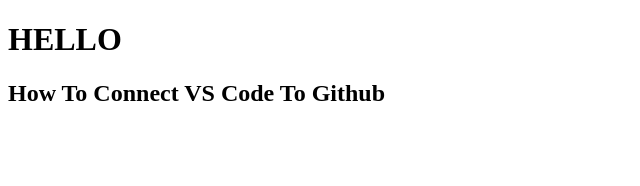
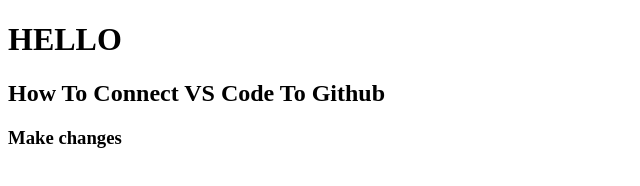
Before and after one commit to Gurleen025/GIT-Project, a plain HTML site: page index.html in a window 1280 px wide. Shown: the whole page, without its empty margins (0-640 px from the left). Drawn offline with Linux system fonts and the light colour scheme.

Commit message:
changing h3

```diff
--- a/index.html
+++ b/index.html
@@ -9,5 +9,6 @@
 <body>
     <h1>HELLO</h1>
     <h2>How To Connect VS Code To Github</h2>
+    <h3>Make changes</h3>
 </body>
 </html>
```
